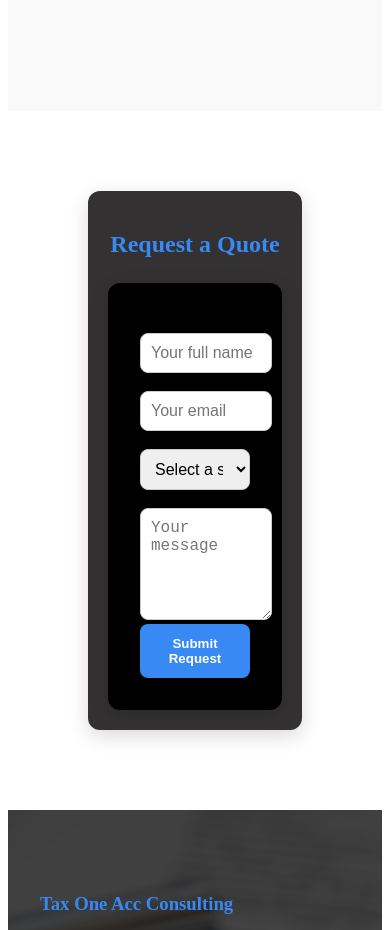
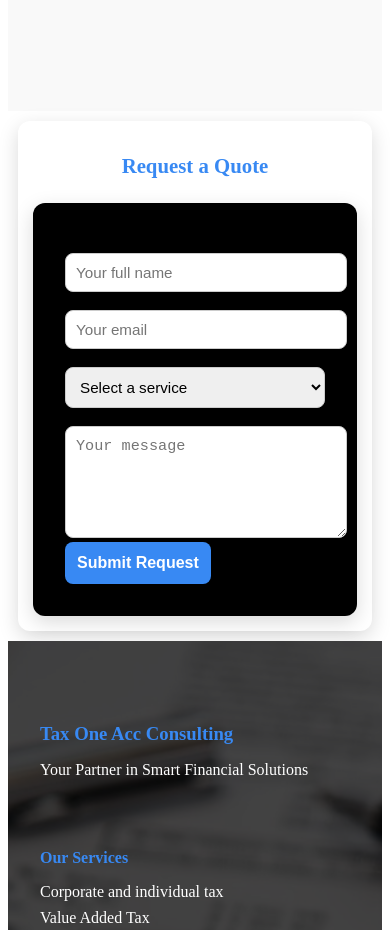
Before and after one commit to Siphephisiwe-coder/tax-one-account-website, a plain HTML site: page index.html in a window 390 px wide. Shown: the part 3780-4710 px from the top of the page. Drawn offline with nearby package versions, Linux system fonts and the light colour scheme.

Commit message:
contact section

```diff
--- a/style.css
+++ b/style.css
@@ -528,25 +528,24 @@ section { scroll-margin-top: 88px; } /* adjust if header height changes */
    Contact Section
    -------------------- */
 .contact-form {
-  max-width: 500px;
-  margin: 80px;
-  padding: 20px;
-  background-color: #333131;
+  max-width: 100%;
+  margin: 10px;
+  padding: 50px;
+  background-color: #fff;
   border-radius: 12px;
   box-shadow: 0 6px 20px rgba(0,0,0,0.15);
   display: flex;
   flex-direction: column;
   gap: 15px;
-  align-items: center;
 }
 
 .contact-form h2 {
-  color: #3889f3;          /* blue heading */
+  color: #3889f3;
   text-align: center;
   margin-bottom: 10px;
 }
 
-/* Optional: style the inputs nicely inside the box */
+
 .contact-form input,
 .contact-form select,
 .contact-form textarea {
@@ -583,6 +582,30 @@ section { scroll-margin-top: 88px; } /* adjust if header height changes */
   background-color: #000;
 }
 
+@media (max-width: 600px) {
+  .contact-form {
+    padding: 15px;
+  }
+
+  .contact-form h2 {
+    font-size: 1.3rem;
+  }
+
+  .contact-form input,
+  .contact-form select,
+  .contact-form textarea {
+    font-size: 0.95rem;
+    padding: 10px;
+  }
+
+  .contact-form button {
+    font-size: 1rem;
+    padding: 12px;
+  }
+}
+/* --------------------
+   Footer
+   -------------------- */
 .site-footer {
   position: relative;
   background: url("images/calculator-385506_1280.jpg") center/cover no-repeat;
```
Also changed, not shown: index.html (+1 -1 lines).
